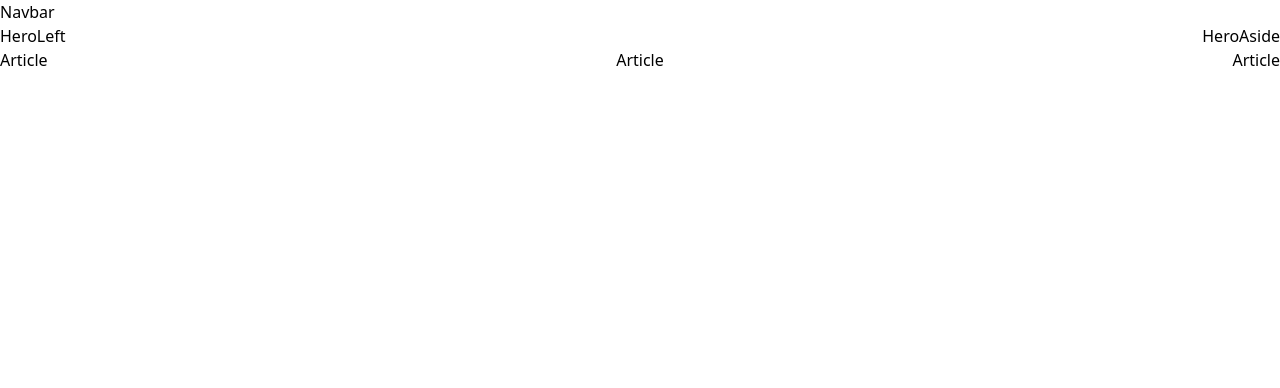
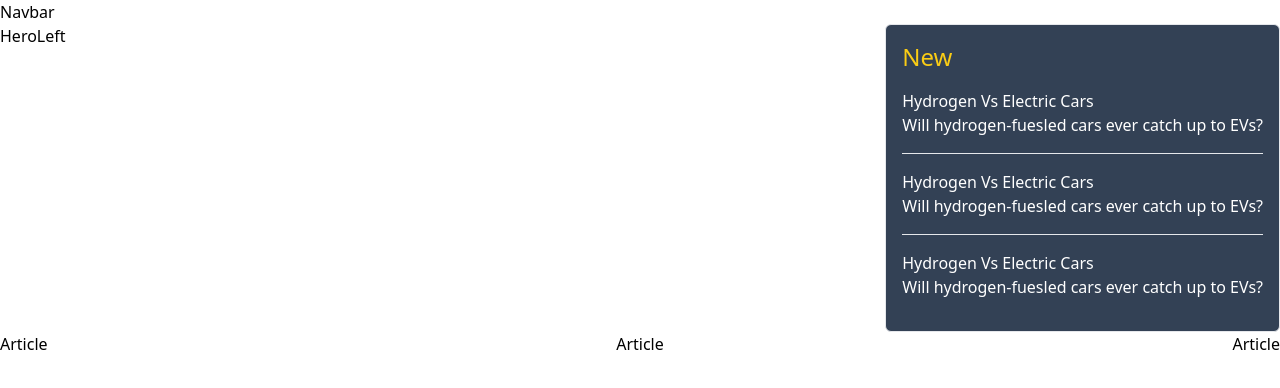
Before and after one commit to thethmuu/team-collaboration, a React (Vite) app: page / in a window 1280 px wide. Shown: the top 388 px of the page. Built offline with nearby package versions, Linux system fonts and the light colour scheme.

Commit message:
heroaside

```diff
--- a/src/components/HeroAside.jsx
+++ b/src/components/HeroAside.jsx
@@ -1,9 +1,27 @@
-import React from 'react'
+import React from "react";
 
 const HeroAside = () => {
   return (
-    <div>HeroAside</div>
-  )
-}
+    <aside className="p-4 border bg-slate-700 text-white rounded-md">
+      <h2 className="text-yellow-400 text-2xl">New</h2>
+      <ul>
+        <div className="py-4">
+          <h3>Hydrogen Vs Electric Cars</h3>
+          <p>Will hydrogen-fuesled cars ever catch up to EVs?</p>
+        </div>
+        <hr />
+        <div className="py-4">
+          <h3>Hydrogen Vs Electric Cars</h3>
+          <p>Will hydrogen-fuesled cars ever catch up to EVs?</p>
+        </div>
+        <hr />
+        <div className="py-4">
+          <h3>Hydrogen Vs Electric Cars</h3>
+          <p>Will hydrogen-fuesled cars ever catch up to EVs?</p>
+        </div>
+      </ul>
+    </aside>
+  );
+};
 
-export default HeroAside
+export default HeroAside;
```
